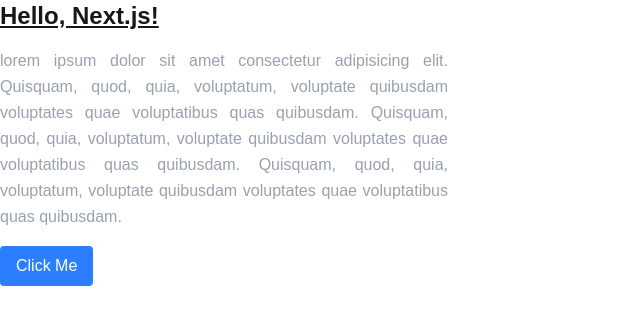
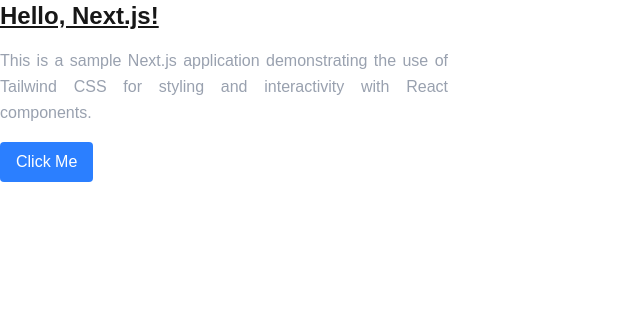
Before and after one commit to coder8820/Nextjs, a Next.js app in the folder my-app/: page / in a window 1280 px wide. Shown: the top 324 px of the page, without its empty margins (0-640 px from the left). Built offline with nearby package versions, Linux system fonts and the light colour scheme.

Commit message:
some line of code replaced

```diff
--- a/my-app/app/page.js
+++ b/my-app/app/page.js
@@ -11,14 +11,9 @@
         onClick={() => alert('Hello, Next.js!')}
         >Hello, Next.js!</h1>
         <p className="mt-4 text-gray-400 max-w-md text-justify leading-relaxed">
-          lorem ipsum dolor sit amet consectetur adipisicing elit. Quisquam,
-          quod, quia, voluptatum, voluptate quibusdam voluptates quae
-          voluptatibus quas quibusdam. Quisquam, quod, quia, voluptatum,
-          voluptate quibusdam voluptates quae voluptatibus quas quibusdam.
-          Quisquam, quod, quia, voluptatum, voluptate quibusdam voluptates quae
-          voluptatibus quas quibusdam.
+          This is a sample Next.js application demonstrating the use of Tailwind CSS for styling and interactivity with React components.
         </p>
-        <button className="mt-4 px-4 py-2 bg-blue-500 text-white rounded hover:bg-blue-600"
+        <button className="mt-4 px-4 py-2 bg-blue-500 text-white rounded hover:bg-blue-600 cursor-pointer"
         onClick={() => alert('Button Clicked!')}
         >
           Click Me
```
